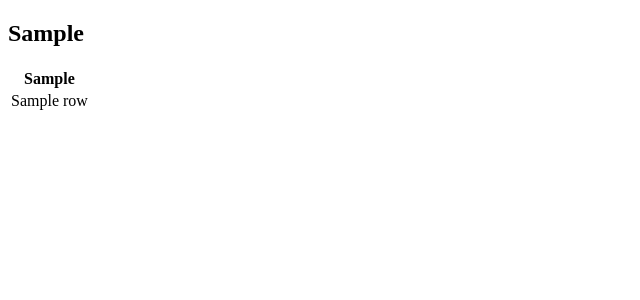
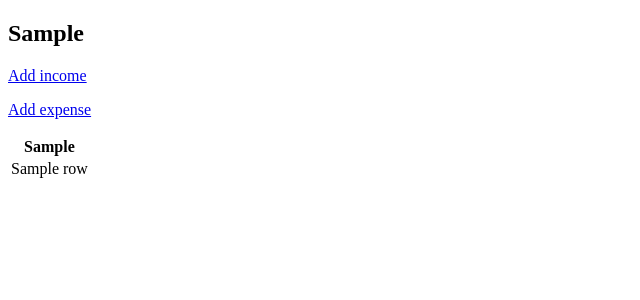
Before and after one commit to V4stg/Immutables, a Flask app: template templates/account_history.html in a window 1280 px wide. Shown: the top 300 px of the page, without its empty margins (0-640 px from the left). Run offline with Flask 2, Linux system fonts and the light colour scheme; the template is opened without the code that fills it: most values are stand-ins (such as "Sample title", 1, 10 or a date in 2020).

Commit message:
added buttons

```diff
--- a/main.py
+++ b/main.py
@@ -71,24 +71,30 @@ def registration():
 
 @app.route('/add-expense', methods=['GET', 'POST'])
 def add_expense():
-    if request.method == 'POST':
-        expense = request.form.to_dict()
-        expense.update({'user_id': session['user_id'], 'submission_time': datetime.now()})
-        data_handler.add_expense(expense)
-        return redirect('/')
-    options = data_handler.get_exp_categories()
-    return render_template('add_expense.html', options=options)
+    if 'user_id' in session:
+        if request.method == 'POST':
+            expense = request.form.to_dict()
+            expense.update({'user_id': session['user_id'], 'submission_time': datetime.now()})
+            data_handler.add_expense(expense)
+            return redirect('/expenses')
+        options = data_handler.get_exp_categories()
+        return render_template('add_expense.html', options=options)
+    else:
+        return redirect(url_for('login'))
 
 
 @app.route('/add-income', methods=['GET', 'POST'])
 def add_income():
-    if request.method == 'POST':
-        income = request.form.to_dict()
-        income.update({'user_id': session['user_id'], 'submission_time': datetime.now()})
-        data_handler.add_income(income)
-        return redirect('/')
-    options = data_handler.get_inc_categories()
-    return render_template('add_income.html', options=options)
+    if 'user_id' in session:
+        if request.method == 'POST':
+            income = request.form.to_dict()
+            income.update({'user_id': session['user_id'], 'submission_time': datetime.now()})
+            data_handler.add_income(income)
+            return redirect('/incomes')
+        options = data_handler.get_inc_categories()
+        return render_template('add_income.html', options=options)
+    else:
+        return redirect(url_for('login'))
 
 
 @app.route('/delete-expense/<int:expense_id>')
--- a/templates/account_history.html
+++ b/templates/account_history.html
@@ -4,6 +4,8 @@
     <h2>{{ table['h2'] }}</h2>
 </head>
 <body>
+    <p><a href="/add-income">Add income</a></p>
+    <p><a href="/add-expense">Add expense</a></p>
     <table>
         <tr>
             {% for key in table['table_keys'] %}
--- a/templates/list_expenses.html
+++ b/templates/list_expenses.html
@@ -4,6 +4,7 @@
     <h2>{{ table['h2'] }}</h2>
 </head>
 <body>
+    <a href="/add-expense"><img src="static/add.png" width="20"></a>
     <table>
         <tr>
             {% for key in table['table_keys'] %}
--- a/templates/list_incomes.html
+++ b/templates/list_incomes.html
@@ -4,6 +4,7 @@
     <h2>{{ table['h2'] }}</h2>
 </head>
 <body>
+    <a href="/add-income"><img src="static/add.png" width="20"></a>
     <table>
         <tr>
             {% for key in table['table_keys'] %}
```
